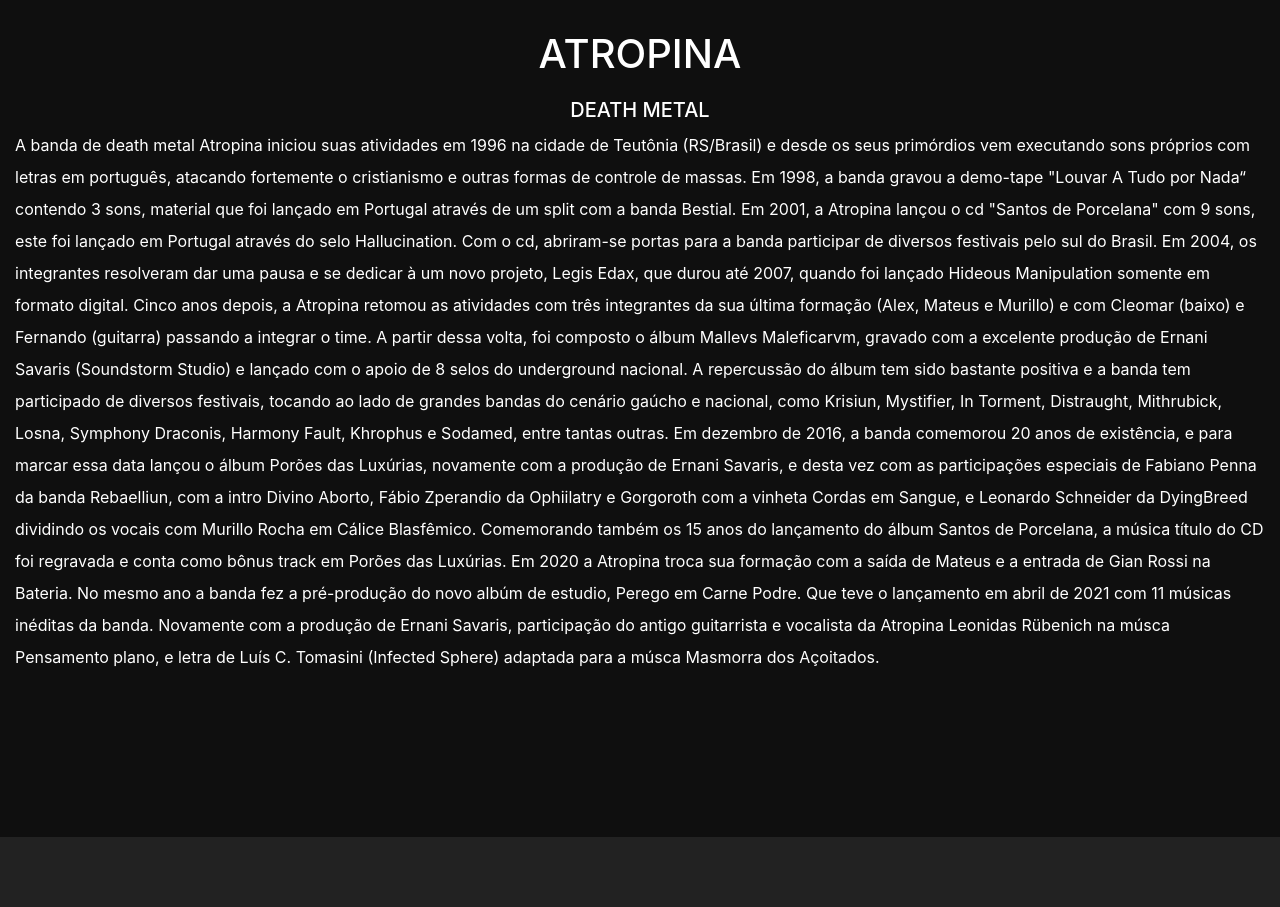
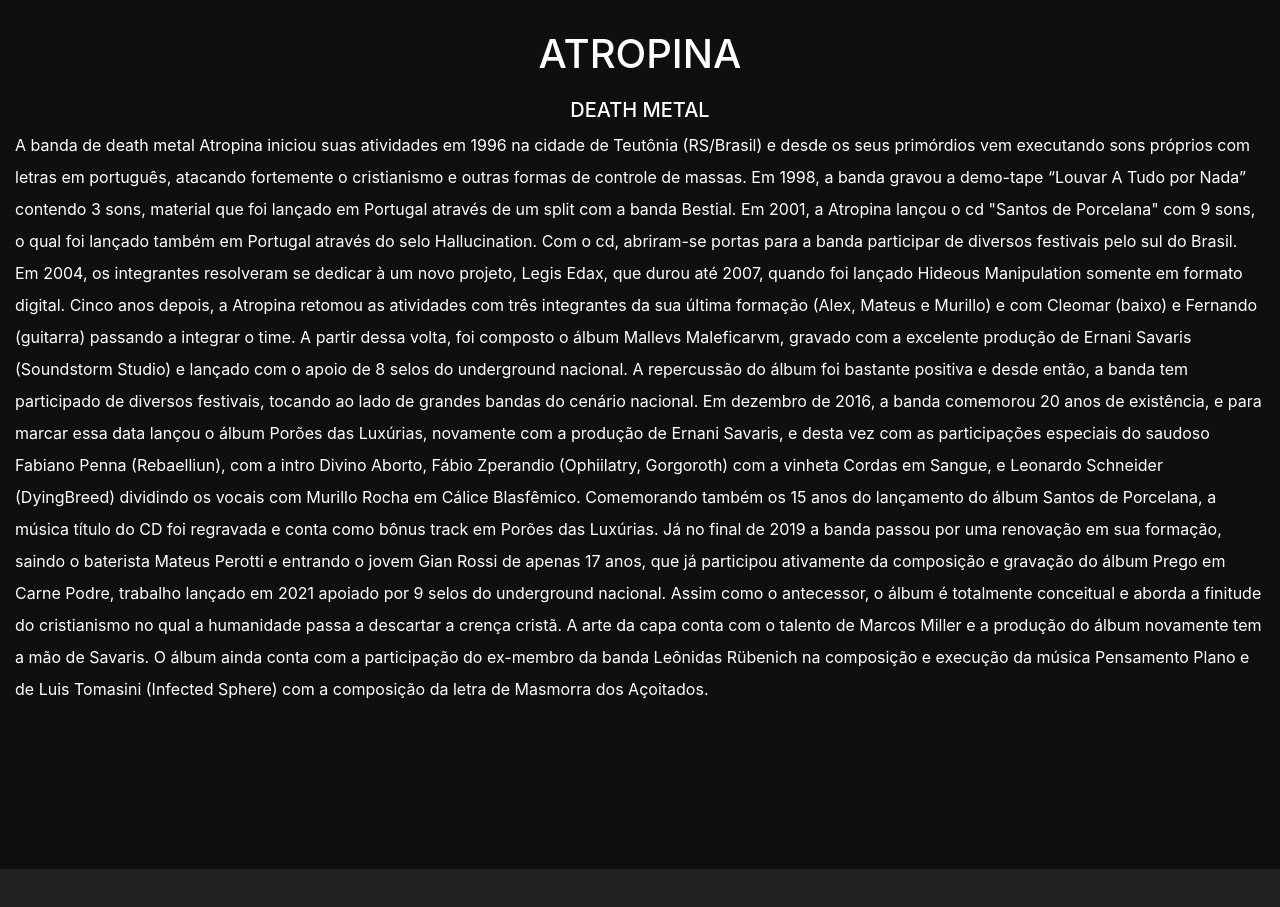
Before and after one commit to cleomarschmitzhaus/atropina.github.io, a website with bundled scripts: page index.html in a window 1280 px wide. Shown: the part 2600-3507 px from the top of the page. Built offline with nearby package versions, Linux system fonts and the light colour scheme; a web font is replaced by a local one.

Commit message:
atualização da historia da banda
add informação melhores desenvolvidas como história da banda

```diff
--- a/index.html
+++ b/index.html
@@ -223,34 +223,36 @@
               </div>
                   <div class="timeline-body">
                     <p class="text-align" align="left">A banda de death metal Atropina iniciou suas atividades em 1996 na cidade de Teutônia
-                      (RS/Brasil) e desde os seus primórdios vem executando sons próprios com letras em
-                      português, atacando fortemente o cristianismo e outras formas de controle de massas. Em
-                      1998, a banda gravou a demo-tape "Louvar A Tudo por Nada“ contendo 3 sons, material que
-                      foi lançado em Portugal através de um split com a banda Bestial. Em 2001, a Atropina lançou o
-                      cd "Santos de Porcelana" com 9 sons, este foi lançado em Portugal através do selo
-                      Hallucination. Com o cd, abriram-se portas para a banda participar de diversos festivais pelo
-                      sul do Brasil. Em 2004, os integrantes resolveram dar uma pausa e se dedicar à um novo
-                      projeto, Legis Edax, que durou até 2007, quando foi lançado Hideous Manipulation somente
-                      em formato digital. Cinco anos depois, a Atropina retomou as atividades com três integrantes
-                      da sua última formação (Alex, Mateus e Murillo) e com Cleomar (baixo) e Fernando (guitarra)
-                      passando a integrar o time. A partir dessa volta, foi composto o álbum Mallevs Maleficarvm,
-                      gravado com a excelente produção de Ernani Savaris (Soundstorm Studio) e lançado com o
-                      apoio de 8 selos do underground nacional. A repercussão do álbum tem sido bastante positiva
-                      e a banda tem participado de diversos festivais, tocando ao lado de grandes bandas do cenário
-                      gaúcho e nacional, como Krisiun, Mystifier, In Torment, Distraught, Mithrubick, Losna,
-                      Symphony Draconis, Harmony Fault, Khrophus e Sodamed, entre tantas outras. Em dezembro
-                      de 2016, a banda comemorou 20 anos de existência, e para marcar essa data lançou o álbum
-                      Porões das Luxúrias, novamente com a produção de Ernani Savaris, e desta vez com as
-                      participações especiais de Fabiano Penna da banda Rebaelliun, com a intro Divino Aborto,
-                      Fábio Zperandio da Ophiilatry e Gorgoroth com a vinheta Cordas em Sangue, e Leonardo
-                      Schneider da DyingBreed dividindo os vocais com Murillo Rocha em Cálice Blasfêmico.
-                      Comemorando também os 15 anos do lançamento do álbum Santos de Porcelana, a música
-                      título do CD foi regravada e conta como bônus track em Porões das Luxúrias.
-                      Em 2020 a Atropina troca sua formação com a saída de Mateus e a entrada de Gian Rossi na Bateria.
-                      No mesmo ano a banda fez a pré-produção do novo albúm de estudio, Perego em Carne Podre. Que teve
-                      o lançamento em abril de 2021 com 11 músicas inéditas da banda. Novamente com a produção de Ernani Savaris,
-                      participação do antigo guitarrista e vocalista da Atropina Leonidas Rübenich na músca Pensamento plano, e
-                      letra de Luís C. Tomasini (Infected Sphere) adaptada para a músca Masmorra dos Açoitados.
+(RS/Brasil) e desde os seus primórdios vem executando sons próprios com letras em português,
+atacando fortemente o cristianismo e outras formas de controle de massas. Em 1998, a banda
+gravou a demo-tape “Louvar A Tudo por Nada” contendo 3 sons, material que foi lançado em
+Portugal através de um split com a banda Bestial. Em 2001, a Atropina lançou o cd "Santos de
+Porcelana" com 9 sons, o qual foi lançado também em Portugal através do selo Hallucination.
+Com o cd, abriram-se portas para a banda participar de diversos festivais pelo sul do Brasil. Em
+2004, os integrantes resolveram se dedicar à um novo projeto, Legis Edax, que durou até 2007,
+quando foi lançado Hideous Manipulation somente em formato digital. Cinco anos depois, a
+Atropina retomou as atividades com três integrantes da sua última formação (Alex, Mateus e
+Murillo) e com Cleomar (baixo) e Fernando (guitarra) passando a integrar o time. A partir dessa
+volta, foi composto o álbum Mallevs Maleficarvm, gravado com a excelente produção de Ernani
+Savaris (Soundstorm Studio) e lançado com o apoio de 8 selos do underground nacional. A
+repercussão do álbum foi bastante positiva e desde então, a banda tem participado de diversos
+festivais, tocando ao lado de grandes bandas do cenário nacional. Em dezembro de 2016, a
+banda comemorou 20 anos de existência, e para marcar essa data lançou o álbum Porões das
+Luxúrias, novamente com a produção de Ernani Savaris, e desta vez com as participações
+especiais do saudoso Fabiano Penna (Rebaelliun), com a intro Divino Aborto, Fábio Zperandio
+(Ophiilatry, Gorgoroth) com a vinheta Cordas em Sangue, e Leonardo Schneider (DyingBreed)
+dividindo os vocais com Murillo Rocha em Cálice Blasfêmico. Comemorando também os 15 anos
+do lançamento do álbum Santos de Porcelana, a música título do CD foi regravada e conta como
+bônus track em Porões das Luxúrias. Já no final de 2019 a banda passou por uma renovação em
+sua formação, saindo o baterista Mateus Perotti e entrando o jovem Gian Rossi de apenas 17
+anos, que já participou ativamente da composição e gravação do álbum Prego em Carne Podre,
+trabalho lançado em 2021 apoiado por 9 selos do underground nacional. Assim como o
+antecessor, o álbum é totalmente conceitual e aborda a finitude do cristianismo no qual a
+humanidade passa a descartar a crença cristã. A arte da capa conta com o talento de Marcos
+Miller e a produção do álbum novamente tem a mão de Savaris. O álbum ainda conta com a
+participação do ex-membro da banda Leônidas Rübenich na composição e execução da música
+Pensamento Plano e de Luis Tomasini (Infected Sphere) com a composição da letra de Masmorra
+dos Açoitados.
                       </p><br><br>
                   </div>
             </div>
```
